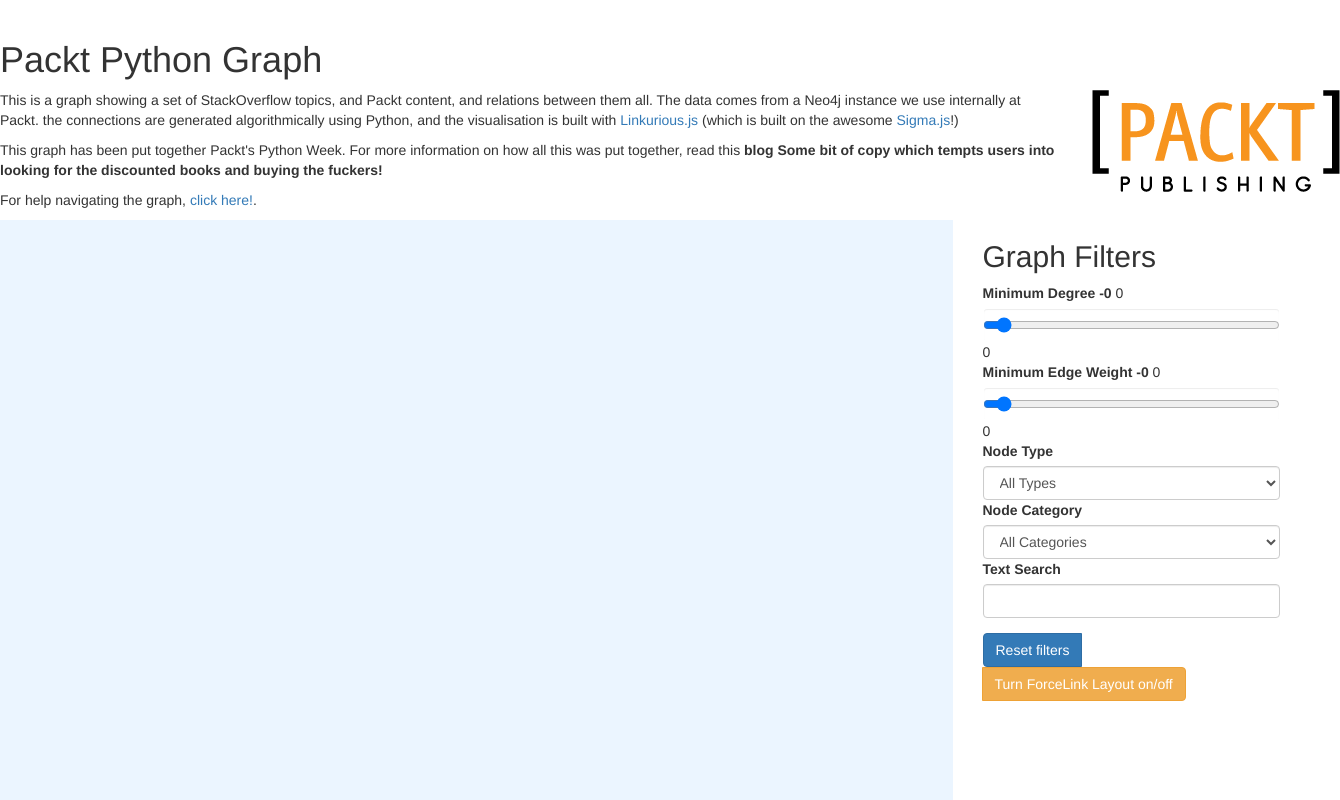
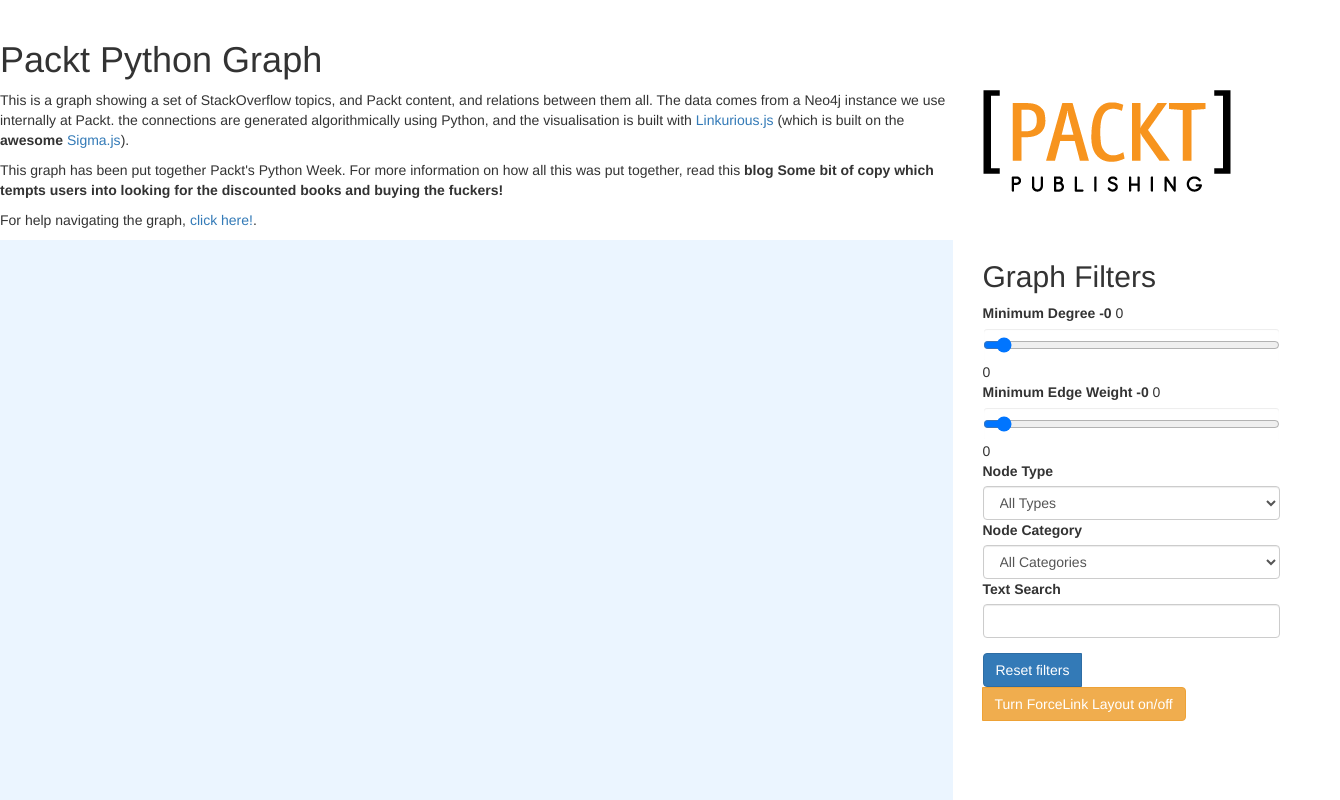
Before and after one commit to gregroberts/gregroberts.github.io, a plain HTML site: page index.html in a window 1280 px wide. Shown: the top 800 px of the page, 1340 px wide, since content can reach past the window. Drawn offline with Linux system fonts and the light colour scheme; no server answers.

Commit message:
lowercase

```diff
--- a/index.html
+++ b/index.html
@@ -61,7 +61,7 @@
        	</p>
        	<p>Also shown is a list of adjacent nodes, segmented into Packt content (split by category) or StackOverflowTags</p>
        	<br>
-       	<h4 title="go Stick your head in a pig">Share and Enjoy</h4>
+       	<h4 title="go stick your head in a pig">Share and Enjoy</h4>
        	<p>
        		When you select a node, the right hand panel will also display a url which will display this graph, zoomed into the selected node.
        	</p>
@@ -77,10 +77,10 @@
 	<h1>Packt Python Graph</h1>
 	<div class="container-full">
 	<div class="row">
-		<div class="col-md-10">
+		<div class="col-md-9">
 				<div id="Copy">
 					<p>
-						This is a graph showing a set of StackOverflow topics, and Packt content, and relations between them all. The data comes from a Neo4j instance we use internally at Packt. the connections are generated algorithmically using Python, and the visualisation is built with <a href="https://github.com/Linkurious/linkurious.js" target="new">Linkurious.js</a> (which is built on the awesome <a href="https://github.com/jacomyal/sigma.js" target="new">Sigma.js</a>!)
+						This is a graph showing a set of StackOverflow topics, and Packt content, and relations between them all. The data comes from a Neo4j instance we use internally at Packt. the connections are generated algorithmically using Python, and the visualisation is built with <a href="https://github.com/Linkurious/linkurious.js" target="new">Linkurious.js</a> (which is built on the <b>awesome</b> <a href="https://github.com/jacomyal/sigma.js" target="new">Sigma.js</a>).
 					</p>
 					<p>
 						This graph has been put together Packt's Python Week. For more information on how all this was put together, read this <b>blog</b>
@@ -91,7 +91,7 @@
 					</p>
 				</div>
 		</div>
-		<div class="col-md-2"><img src="static/img/packt_logo.PNG"></div>
+		<div class="col-md-3"><img src="static/img/packt_logo.png"></div>
 	</div>
 		<div class="row">
 			<div class="col-md-9">
```
